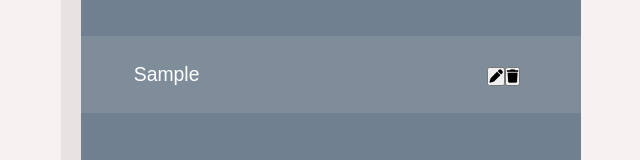
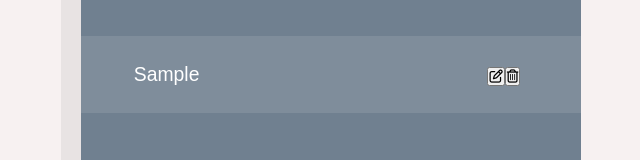
Before and after one commit to PMcTwist/react-todolist, a React (Create React App) app: page / in a window 1280 px wide. Both pictures are taken after typing "Sample" into the empty fields and a click on the button "ADD ITEM". Shown: the part 200-360 px from the top of the page, without its empty margins (309-949 px from the left). Built offline with nearby package versions, Linux system fonts and the light colour scheme.

Commit message:
Added icons from font awesome for the edit and delete buttons
PM

Signed-off-by: P@ <patmaynard452@gmail.com>

```diff
--- a/src/ListItem.js
+++ b/src/ListItem.js
@@ -65,10 +65,10 @@ export default class ListItem extends Component {
                     </li>
                     <div className='Todo-buttons'>
                         <button onClick={this.toggleForm}>
-                            <i class='fas fa-pen' />
+                        <i class="fa fa-pencil-square-o" aria-hidden="true"></i>
                         </button>
                         <button onClick={this.handleRemove}>
-                            <i class='fas fa-trash' />
+                        <i class="fa fa-trash-o" aria-hidden="true"></i>
                         </button>
                     </div>
 
```
